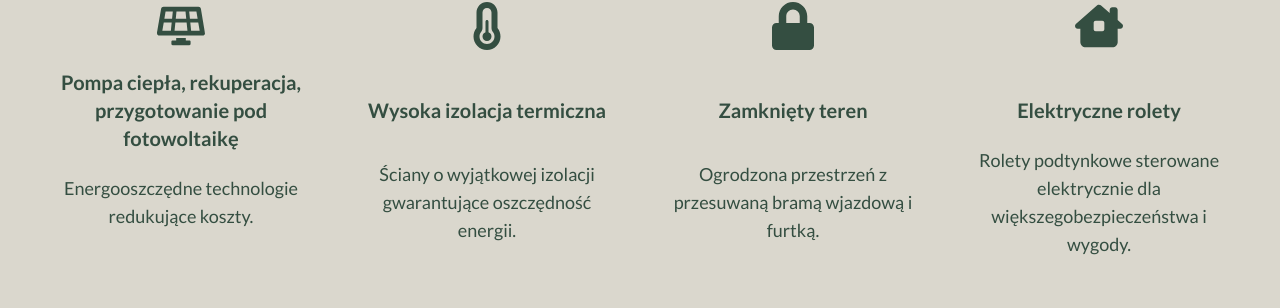
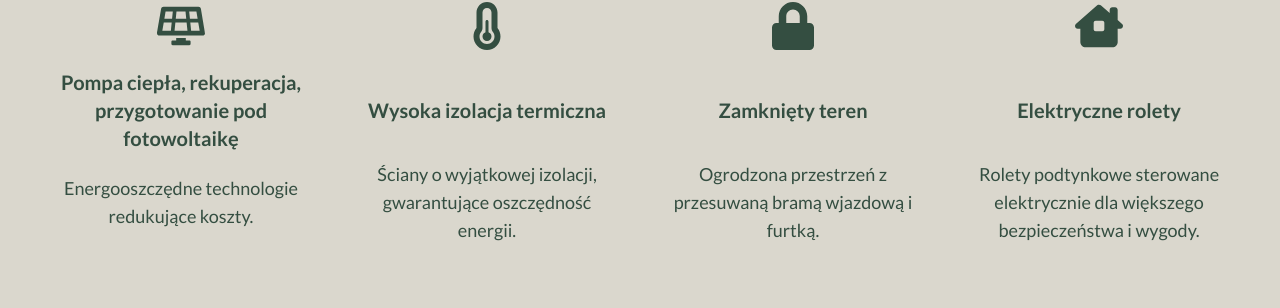
Before and after one commit to damiankaniewski/czarnochowice-website, a Next.js app: page / in a window 1280 px wide. Shown: the part 4234-4542 px from the top of the page. Built offline with nearby package versions, Linux system fonts and the light colour scheme; no server answers; a web font is replaced by a local one.

Commit message:
fix: stylistic corrections

```diff
--- a/src/components/Profits.tsx
+++ b/src/components/Profits.tsx
@@ -45,7 +45,7 @@ export default function Profits() {
       icon: <FaTemperatureHalf className="text-green4 text-5xl" />,
       title: "Wysoka izolacja termiczna",
       description:
-        "Ściany o wyjątkowej izolacji gwarantujące oszczędność energii.",
+        "Ściany o wyjątkowej izolacji, gwarantujące oszczędność energii.",
       delay: 500,
     },
     {
@@ -59,7 +59,7 @@ export default function Profits() {
 
       title: "Elektryczne rolety",
       description:
-        "Rolety podtynkowe sterowane elektrycznie dla większegobezpieczeństwa i wygody.",
+        "Rolety podtynkowe sterowane elektrycznie dla większego bezpieczeństwa i wygody.",
       delay: 700,
     },
   ];
```
